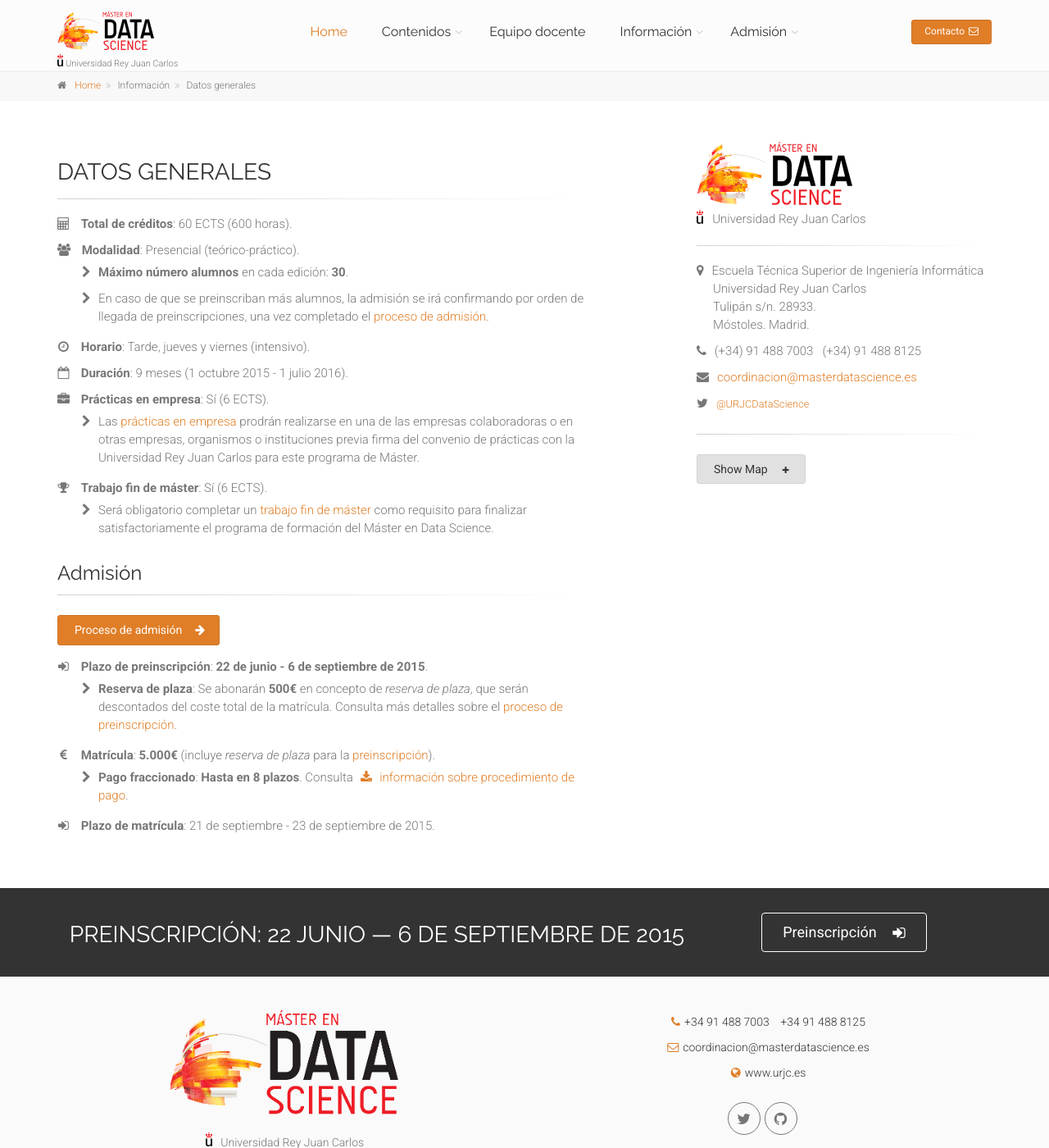
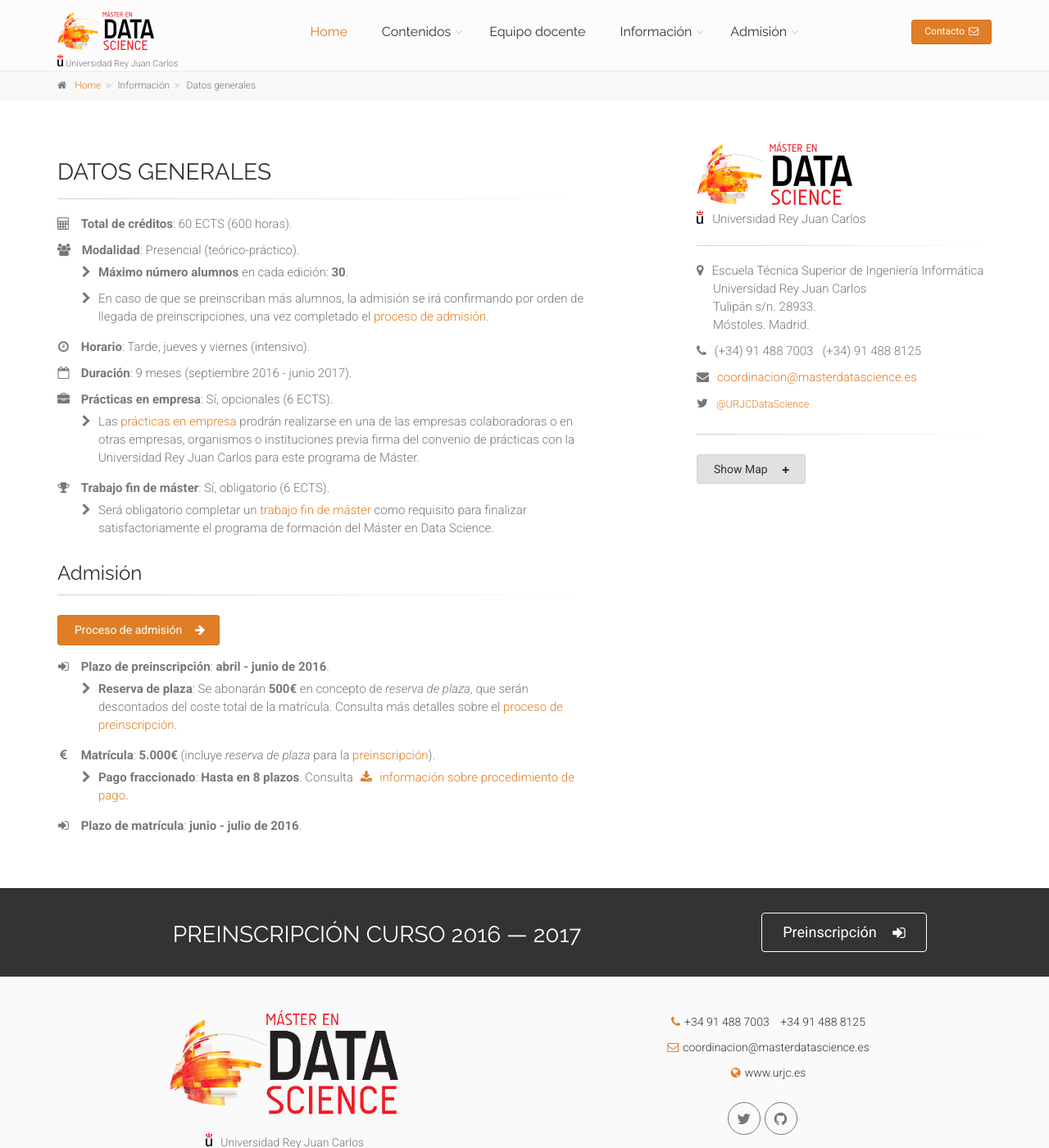
Before and after one commit to URJCDataScience/central, a Jekyll site: the page built from informacion/index.html, in a window 1280 px wide and 1400 px high. Shown: the whole window at 82% size. Built offline with Jekyll 4.4.1, drawn with Linux system fonts in a browser that asks for light colours.

Commit message:
Update new registration dates 2016-2017

```diff
--- a/_includes/footer.html
+++ b/_includes/footer.html
@@ -7,7 +7,7 @@
 				<div class="call-to-action text-center">
 					<div class="row">
 						<div class="col-sm-8">
-							<h2>Preinscripción: 22 junio &mdash; 6 de septiembre de 2015</h2>
+							<h2>Preinscripción curso 2016 &mdash; 2017</h2>
 							<h2>Reserva tu plaza</h2>
 						</div>
 						<div class="col-sm-4">
--- a/contenidos/index.html
+++ b/contenidos/index.html
@@ -70,13 +70,13 @@ author: URJCDataScience
 												<i class="fa fa-clock-o pr-10"></i> Horario: Tarde, jueves y viernes (intensivo).
 											</li>
 											<li class="text-justify">
-												<i class="fa fa-calendar-o pr-10"></i> Duración: 1 octubre 2015 - 1 julio 2016.
+												<i class="fa fa-calendar-o pr-10"></i> Duración: septiembre 2016 - junio 2017.
 											</li>
 											<li class="text-justify">
-												<i class="fa fa-briefcase pr-10"></i> Prácticas en empresa: Sí (6 ECTS).
+												<i class="fa fa-briefcase pr-10"></i> Prácticas en empresa: Sí (opcionales) (6 ECTS).
 											</li>
 											<li class="text-justify">
-												<i class="fa fa-trophy pr-10"></i> Trabajo fin de máster: Sí (6 ECTS).
+												<i class="fa fa-trophy pr-10"></i> Trabajo fin de máster: Sí (obligatorio) (6 ECTS).
 											</li>
 										</ul>
 										<a href="{{ site.baseurl }}informacion" class="btn btn-default btn-animated">Información adicional <i class="fa fa-arrow-right"></i></a>
--- a/informacion/index.html
+++ b/informacion/index.html
@@ -40,10 +40,10 @@ author: URJCDataScience
 						<i class="fa fa-clock-o pr-10"></i> <strong>Horario</strong>: Tarde, jueves y viernes (intensivo).
 					</li>
 					<li class="text-left">
-						<i class="fa fa-calendar-o pr-10"></i> <strong>Duración</strong>: 9 meses (1 octubre 2015 - 1 julio 2016).
+						<i class="fa fa-calendar-o pr-10"></i> <strong>Duración</strong>: 9 meses (septiembre 2016 - junio 2017).
 					</li>
 					<li >
-						<i class="fa fa-briefcase pr-10"></i> <strong>Prácticas en empresa</strong>: Sí (6 ECTS).
+						<i class="fa fa-briefcase pr-10"></i> <strong>Prácticas en empresa</strong>: Sí, opcionales (6 ECTS).
 						<ul class="list-icon-ind pl-50 mark-left-30">
 							<li>
 								Las <a href="{{ site.baseurl }}empresas">prácticas en empresa</a>
@@ -54,7 +54,7 @@ author: URJCDataScience
 						</ul>
 					</li>
 					<li>
-						<i class="fa fa-trophy pr-10"></i> <strong>Trabajo fin de máster</strong>: Sí (6 ECTS).
+						<i class="fa fa-trophy pr-10"></i> <strong>Trabajo fin de máster</strong>: Sí, obligatorio (6 ECTS).
 						<ul class="list-icon-ind pl-50 mark-left-30">
 							<li>
 								Será obligatorio completar un
@@ -70,8 +70,8 @@ author: URJCDataScience
 				<a href="{{ site.baseurl }}admision" class="btn btn-default btn-animated">Proceso de admisión <i class="fa fa-arrow-right"></i></a>
 				<ul class="list-icons">
 					<li >
-						<i class="fa fa-sign-in pr-10"></i> <strong>Plazo de preinscripción</strong>: <strong>22 de junio -
-						6 de septiembre de 2015</strong>.
+						<i class="fa fa-sign-in pr-10"></i> <strong>Plazo de preinscripción</strong>: <strong>abril -
+						junio de 2016</strong>.
 						<ul class="list-icon-ind pl-50 mark-left-30">
 							<li>
 								<strong>Reserva de plaza</strong>:
@@ -93,8 +93,8 @@ author: URJCDataScience
 						</ul>
 					</li>
 					<li class="text-left">
-						<i class="fa fa-sign-in pr-10"></i> <strong>Plazo de matrícula</strong>: 21 de septiembre -
-						23 de septiembre de 2015.
+						<i class="fa fa-sign-in pr-10"></i> <strong>Plazo de matrícula</strong>: <strong>junio -
+						julio de 2016</strong>.
 					</li>
 				</ul>
 			<!-- Admisión end -->
```
